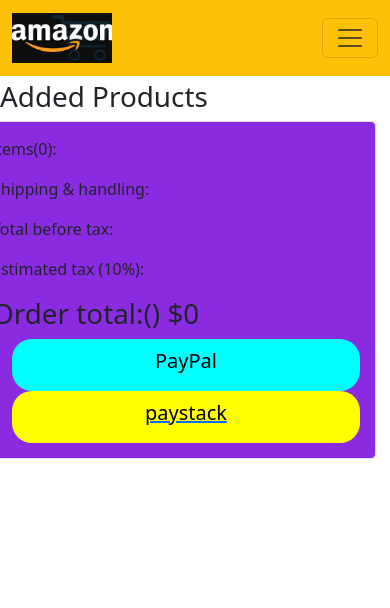
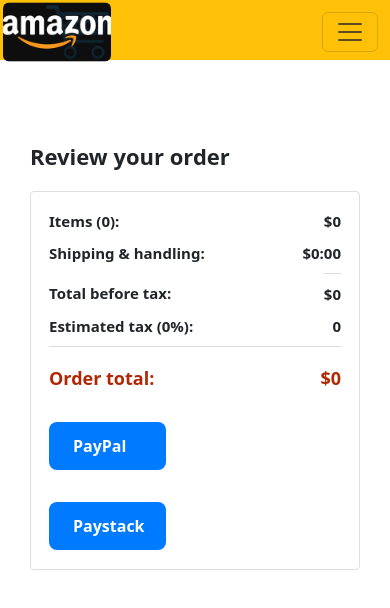
Before and after one commit to EbukaKings/React-cart-project, a React (Create React App) app: page /carts in a window 390 px wide. Shown: the top 608 px of the page. Built offline with nearby package versions, Linux system fonts and the light colour scheme.

Commit message:
updated-css

```diff
--- a/package.json
+++ b/package.json
@@ -38,6 +38,6 @@
     ]
   },
   "devDependencies": {
-    "react-router-dom": "^6.26.0"
+    "react-router-dom": "^6.28.0"
   }
 }
--- a/src/components/NavBar.js
+++ b/src/components/NavBar.js
@@ -1,4 +1,5 @@
 import React, { useEffect, useState } from "react";
+import './navbar.css'
 
 function NavBar(props) {
     const [cart, addItemToCart] = useState([]);
@@ -16,7 +17,7 @@
 
     return (
         <nav className="navbar navbar-expand-lg bg-warning fixed-top"
-             style={{ position: "fixed", top: "0px", zIndex: '1', width: "100%" }}>
+             style={{ position: "fixed", top: "0px", zIndex: '1', width: "100%", height: "60px" }}>
             <div className="container-fluid">
                 <a className="navbar-brand" href="#">
                 <img className="amazon-logo" src="/images/amazon-logo.png" alt="Amazon Logo"/>
--- /dev/null
+++ b/src/components/navbar.css
@@ -0,0 +1,23 @@
+.amazon-logo {
+    transform: scale(0.4);
+    border-radius: 15px;
+}
+@media (max-width: 1000px) {
+   .amazon-logo {
+     margin-top: -55px;
+     margin-left: -90px;
+    }
+  }
+@media (max-width: 1000px) {
+    .navbar-toggler {
+        margin-top:-55px;
+    }
+    .navbar-nav {
+        margin-right: 20px;
+        background-color: #f8f9fa;
+        padding: 20px;
+        margin-top: -30px;
+        border-radius: 5px; /* Optional: adds rounded corners */
+        box-shadow: 0px 4px 6px rgba(0, 0, 0, 0.1);
+    }
+}
--- a/src/pages/cart.css
+++ b/src/pages/cart.css
@@ -1,153 +1,237 @@
+.main {
+    max-width: 1100px;
+    padding-left: 30px;
+    padding-right: 30px;
 
-* {
-    margin: 0;
-    padding: 0;
-    box-sizing: border-box;
+    margin-top: 140px;
+    margin-bottom: 100px;
+
+    /* margin-left: auto;
+       margin-right auto;
+       Is a trick for centering an element horizontally
+       without needing a container. */
+    margin-left: auto;
+    margin-right: auto;
   }
 
-.checkout-page {
-    font-family: Arial, sans-serif;
-    padding: 20px;
+  .page-title {
+    font-weight: 700;
+    font-size: 22px;
+    margin-bottom: 18px;
   }
 
-.checkout-cointainer {
-    display: flex;
-    flex-direction: row;
+  .checkout-grid {
+    display: grid;
+    /* Here, 1fr means the first column will take
+       up the remaining space in the grid. */
+    grid-template-columns: 1fr 350px;
+    column-gap: 12px;
+
+    /* Use align-items: start; to prevent the elements
+       in the grid from stretching vertically. */
+    align-items: start;
   }
 
-.service-header {
-    margin-top: 20%;
-}
-.about-header {
-    margin-top: 15%;
-}
-.contact-header {
-    margin-top: 15%;
-}
-.Checkout-amazon-image {
-    height: 50px;
+  @media (max-width: 1000px) {
+    .main {
+      max-width: 500px;
     }
 
-.header-cheekout-text {
-    font-size: 24px;
-    font-weight: bold;
+    .checkout-grid {
+      grid-template-columns: 1fr;
+    }
   }
 
-.order-review {
-    margin-bottom: 20px;
+  .cart-item-container,
+  .payment-summary {
+    border: 1px solid rgb(222, 222, 222);
+    border-radius: 4px;
+    padding: 18px;
   }
 
-.checkout-content {
-    display: flex;
-    justify-content: space-between;
+  .cart-item-container {
+    margin-bottom: 12px;
+  }
+
+  .payment-summary {
+    padding-bottom: 5px;
+  }
+
+  @media (max-width: 1000px) {
+    .payment-summary {
+      /* grid-row: 1 means this element will be placed into row
+        1 in the grid. (Normally, the row that an element is
+        placed in is determined by the order of the elements in
+        the HTML. grid-row overrides this default ordering). */
+      grid-row: 1;
+      margin-bottom: 12px;
+    }
+  }
+
+  .delivery-date {
+    color: rgb(0, 118, 0);
+    font-weight: 700;
+    font-size: 19px;
+    margin-top: 5px;
+    margin-bottom: 22px;
+  }
+
+  .cart-item-details-grid {
+    display: grid;
+    /* 100px 1fr 1fr; means the 2nd and 3rd column will
+       take up half the remaining space in the grid
+       (they will divide up the remaining space evenly). */
+    grid-template-columns: 100px 1fr 1fr;
+    column-gap: 25px;
+  }
+
+  @media (max-width: 1000px) {
+    .cart-item-details-grid {
+      grid-template-columns: 100px 1fr;
+      row-gap: 30px;
+    }
+  }
+
+  .product-image {
+    max-width: 100%;
+    max-height: 120px;
+
+    /* margin-left: auto;
+       margin-right auto;
+       Is a trick for centering an element horizontally
+       without needing a container. */
+    margin-left: auto;
+    margin-right: auto;
+  }
+
+  .product-name {
+    font-weight: 700;
+    margin-bottom: 8px;
+  }
+
+  .product-price {
+    color: rgb(177, 39, 4);
+    font-weight: 700;
+    margin-bottom: 5px;
+  }
+
+  .product-quantity .link-primary {
+    margin-left: 3px;
+  }
+
+  @media (max-width: 1000px) {
+    .delivery-options {
+      /* grid-column: 1 means this element will be placed
+         in column 1 in the grid. (Normally, the column that
+         an element is placed in is determined by the order
+         of the elements in the HTML. grid-column overrides
+         this default ordering).
+
+         / span 2 means this element will take up 2 columns
+         in the grid (Normally, each element takes up 1
+         column in the grid). */
+      grid-column: 1 / span 2;
+    }
+  }
+
+  .delivery-options-title {
+    font-weight: 700;
+    margin-bottom: 10px;
+  }
+
+  .delivery-option {
+    display: grid;
+    grid-template-columns: 24px 1fr;
+    margin-bottom: 12px;
+    cursor: pointer;
+  }
+
+  .delivery-option-input {
+    margin-left: 0px;
+    cursor: pointer;
+  }
+
+  .delivery-option-date {
+    color: rgb(0, 118, 0);
+    font-weight: 500;
+    margin-bottom: 3px;
+  }
+
+  .delivery-option-price {
+    color: rgb(120, 120, 120);
+    font-size: 15px;
+  }
+
+  .payment-summary-title {
+    font-weight: 700;
+    font-size: 18px;
+    margin-bottom: 12px;
+  }
+
+  .payment-summary-row {
+    display: grid;
+    /* 1fr auto; means the width of the 2nd column will be
+       determined by the elements inside the column (auto).
+       The 1st column will take up the remaining space. */
+    grid-template-columns: 1fr auto;
+
+    font-size: 15px;
+    margin-bottom: 9px;
+  }
+
+  .payment-summary-money {
+    text-align: right;
+  }
+
+  .subtotal-row .payment-summary-money {
+    border-top: 1px solid rgb(222, 222, 222);
+  }
+
+  .subtotal-row div {
+    padding-top: 9px;
+  }
+
+  .total-row {
+    color: rgb(177, 39, 4);
+    font-weight: 700;
+    font-size: 18px;
+
+    border-top: 1px solid rgb(222, 222, 222);
+    padding-top: 18px;
+  }
+
+  .place-order-button {
+    width: 100%;
+    padding-top: 12px;
+    padding-bottom: 12px;
+    border-radius: 8px;
+
+    margin-top: 11px;
+    margin-bottom: 15px;
+  }
+  .quantity-input {
+    width: 30px;
+    border-radius: 3px;
+    border-width: 1px;
+    border-color: rgb(133, 124, 124);
   }
 
 
-
-.checkout-product {
-    background-color: yellow;
-    border: 1px solid #ddd;
-    padding: 15px;
-    border-radius: 5px;
-
+  .paypal-div, .paystack-div {
+    height: 50px;
+    margin-top: 30px;
+    width: 40%;
   }
-
-.cart-img {
-    width: 100px;
-    height: auto;
-}
-
-.product-info-container {
-    margin-left: 15px;
-}
-
-.delivery-choice-container {
-
-    margin-top: 10px;
-    margin-left: 70px;
-}
-
-.payment-container {
-    flex: 1;
-    border: 1px solid #ddd;
-    padding: 15px;
-    border-radius: 5px;
-    background-color: blueviolet;
-    width: 400px;
-}
-.order-payment-cointainer {
-    height: 20px;
-    width: 50px;
-    background-color: blue;
-}
-.item-payment-container, .item-details-container {
-    /* background-color: blueviolet; */
-    display: flex;
-    flex-direction: row;
-}
-.item-details-container {
-    width: 300px;
-}
-
-.added-products {
-    margin-top: 60px;
-}
-
-.paypal-div, .paystack-div {
-    display: grid;
-    align-items: center;
-
+  .underline {
+    text-decoration: none;
   }
   .paypal-button, .paystack-button {
-    background-color: aqua;
-    padding: 10px;
-    margin-left: 20px;
-    border-radius: 20px;
+    background-color: #007BFF;
+    color: #FFFFFF;
     border: none;
+    padding: 12px 24px;
+    border-radius: 8px;
+    font-size: 16px;
+    cursor: pointer;
+    transition: background-color 0.3s ease;
   }
-.paystack-button {
-    background-color: yellow;
-    border: none;
-}
-.paystack-details-div {
-    background-color: aquamarine;
-    width: 50%;
-}
-.amazon-logo {
-    width: 100px;
-    height: 50px;
-
-}
-.container-fluid {
-    margin-top: 30;
-}
-/* .search-icon {
-    height: 22px;
-    margin-left: 2px;
-    margin-top: 3px;
-} */
-.search-bar-container  {
-    margin-left: 90px;
-    background-color: red;
-}
-.search-bar {
-    flex: 1;
-    width: 0;
-    font-size: 16px;
-    height: 38px;
-    padding-left: 15px;
-    border: none;
-    border-top-left-radius: 4px;
-    border-bottom-left-radius: 4px;
-    border-top-right-radius: 0;
-    border-bottom-right-radius: 0;
-}
-.search-button {
-    background-color: rgb(254, 189, 105);
-    border: none;
-    width: 45px;
-    height: 40px;
-    border-top-right-radius: 4px;
-    border-bottom-right-radius: 4px;
-    flex-shrink: 0;
-}
--- a/src/pages/carts.js
+++ b/src/pages/carts.js
@@ -9,7 +9,8 @@
 
   const navigate = useNavigate();
   const handleCheckout = () => {
-    navigate('/paystack', { state: { totalAmount: total } });
+    navigate('/paystack', { state: { totalAmount: total }, replace: true });
+
 };
     const [cart, setCart] = useState([]);
     const [total,setTotal] = useState(0);
@@ -60,111 +61,104 @@
     return (
         <div>
             <NavBar cart={cart} />
+            <div className='main'>
             <div style={{ marginTop: '80px' }}>
-            <h1 className='added-products'>Added Products</h1>
+            <div className='page-title'>Review your order </div>
             </div>
 
-            <div className="checkout-cointainer">
-                <div className="row">
+            <div className="checkout-grid">
+                <div className="order-summary">
+
                     {cart.map((item, id) => (
 
-                        <div key={item.id} className='checkout-cointainer'>
+                        <div key={item.id} className='cart-item-container'>
                         <div className="checkout-product">
-                        <div>
-                          <h2>Delivery date: Wednesday, July 31</h2>
+                        <div className='delivery-date'>
+                          Delivery date: Wednesday, July 31
                         </div>
-                        <div className="item-payment-container">
-                          <div className="cart-container-item">
-                            <div className="item-details-container">
-                              <div>
-                                <img
-                                  className="cart-img"
+                        <div className="cart-item-details-grid">
+                        <img
+                                  className="product-image"
                                   src={item.images}
                                   alt="Black and Gray Athletic Cotton Socks"
                                 />
-                              </div>
-                              <div className="product-info-container">
-                                <div className="product-info-container-description">
+                          <div className="cart-item-details">
+
+                                <div className="product-name">
                                   <h4>{item.name}</h4>
                                 </div>
-                                <div>
-                                  <p>${item.price}</p>
+                                <div className='product-price'>
+                                  ${item.price}
                                 </div>
-                                <div>
-                                  <p>Quantity: 1</p>
-                                  <button>Update</button>
-                                  <button onClick={() => removeFromCart2(item)}>Delete</button>
+                                <div className='product-quantity'>
+                                  <span>Quantity: <span class="quantity-label">{}</span></span>
+                                  <span class="update-quantity-link link-primary">
+                                  Update
+                                  </span>
+                                  <span className='delete-quantity-link link-primary' onClick={() => removeFromCart2(item)}>
+                                  Delete
+                                  </span>
                                 </div>
-                              </div>
-                            </div>
+
+
                           </div>
-                          <div className="delivery-choice-container">
-                            <div className="delivery-choice-container-description">
-                              <p>Choose a delivery option:</p>
-                              <div>
-                                <input
-                                  type="radio"
-                                  name="choice-delivery-radio"
-                                  id="delivery-thursday"
-                                />
-                                <label htmlFor="delivery-thursday">
-                                  Thursday, August 8 <p>FREE Shipping</p>
-                                </label>
-                              </div>
-                              <div>
-                                <input
-                                  type="radio"
-                                  name="choice-delivery-radio"
-                                  id="delivery-friday"
-                                />
-                                <label htmlFor="delivery-friday">
-                                  Friday, August 2 <p>$4.99 - Shipping</p>
-                                </label>
-                              </div>
-                              <div>
-                                <input
-                                  type="radio"
-                                  name="choice-delivery-radio"
-                                  id="delivery-wednesday"
-                                />
-                                <label htmlFor="delivery-wednesday">
-                                  Wednesday, July 3 <p>$9.99 - Shipping</p>
-                                </label>
-                              </div>
+                          <div className="delivery-options">
+                          <div class="delivery-options-title">
+                          Choose a delivery option:
+                          </div>
+
+                          </div>
+
+
                             </div>
                           </div>
                         </div>
-                      </div>
-                        </div>
-                    ))}
+                          ))}
                 </div>
-                <div className='payment-container1'>
-                <div className="payment-container">
-                            <p>items(0):</p>
-                            <p>Shipping & handling:</p>
-                            <p>Total before tax:</p>
-                            <p>Estimated tax (10%):</p>
+                <div className='payment-summary'>
+                <div className="payment-summary-title">
+                <div class="payment-summary-row">
+                  <div>Items ({cart.length}):</div>
+                  <div className="payment-summary-money">${total}</div>
+                </div>
+                <div class="payment-summary-row">
+                <div>Shipping &amp; handling:</div>
+                <div class="payment-summary-money">$0:00</div>
+                </div>
+                <div class="payment-summary-row subtotal-row">
+                <div>Total before tax:</div>
+                <div class="payment-summary-money">${total}</div>
+                </div>
 
-                            <h1>Order total:() ${total}</h1>
+                <div class="payment-summary-row">
+                <div>Estimated tax (0%):</div>
+                <div class="payment-summary-money">0</div>
+                </div>
+
+                <div class="payment-summary-row total-row">
+                <div>Order total:</div>
+                <div class="payment-summary-money">${total}</div>
+                </div>
 
                             <div className='paypal-div'>
-                            <button className='paypal-button'>
-                                <h5>PayPal</h5>
-                            </button>
+                            <div className='paypal-button'>
+                               <div>PayPal</div>
                             </div>
-                            <Link to="/paystack">
+                            </div>
+                            <Link className='underline' to="/paystack">
                             <div className='paystack-div'>
-                            <button onClick={handleCheckout} className='paystack-button'>
-                                <h5>paystack</h5>
-                            </button>
+                            <div onClick={handleCheckout} className='paystack-button'>
+                                <div>Paystack</div>
+                            </div>
                             </div>
                             </Link>
                       </div>
 
 
                 </div>
+            </div>
 
-            </div>
+           </div>
 
 
 
--- /dev/null
+++ b/src/pages/paystack.css
@@ -0,0 +1,99 @@
+/* General Styles */
+body {
+    font-family: 'Arial', sans-serif;
+    margin: 0;
+    padding: 0;
+    background-color: #f4f4f4;
+}
+
+.paystack-details-div {
+    background-color: #fff;
+    border-radius: 8px;
+    padding: 30px;
+    max-width: 500px;
+    margin: auto;
+    box-shadow: 0 4px 8px rgba(0, 0, 0, 0.1);
+    margin-top: 50px;
+}
+
+.paystack-details-div p {
+    font-size: 24px;
+    font-weight: bold;
+    text-align: center;
+    color: #333;
+    margin-bottom: 20px;
+}
+
+/* Input Fields */
+.form-control {
+    width: 100%;
+    padding: 12px;
+    margin: 10px 0;
+    border: 1px solid #ddd;
+    border-radius: 4px;
+    font-size: 16px;
+    transition: border-color 0.3s ease;
+}
+
+.form-control:focus {
+    border-color: #007bff;
+    outline: none;
+}
+
+/* Button */
+.btn {
+    width: 100%;
+    padding: 12px;
+    font-size: 16px;
+    border: none;
+    background-color: #007bff;
+    color: white;
+    border-radius: 4px;
+    cursor: pointer;
+    transition: background-color 0.3s ease;
+}
+
+.btn:hover {
+    background-color: #0056b3;
+}
+
+/* Responsive Styles */
+@media screen and (max-width: 768px) {
+    .paystack-details-div {
+        padding: 20px;
+        margin-top: 20px;
+    }
+
+    .paystack-details-div p {
+        font-size: 20px;
+    }
+
+    .form-control {
+        padding: 10px;
+        font-size: 14px;
+    }
+
+    .btn {
+        font-size: 14px;
+    }
+}
+
+@media screen and (max-width: 480px) {
+    .paystack-details-div {
+        padding: 15px;
+        margin-top: 15px;
+    }
+
+    .paystack-details-div p {
+        font-size: 18px;
+    }
+
+    .form-control {
+        padding: 8px;
+        font-size: 14px;
+    }
+
+    .btn {
+        font-size: 14px;
+    }
+}
--- a/src/pages/paystack.js
+++ b/src/pages/paystack.js
@@ -1,6 +1,7 @@
 import React, { useEffect, useState } from 'react';
 import { useLocation } from 'react-router-dom';
 import { PaystackButton } from 'react-paystack';
+import './paystack.css'
 
 function Paystack() {
     const location = useLocation();
```
Also changed, not shown: 1 other file (tests, documents, lock files or other folders). Lines whose indentation alone changed are shown as unchanged.
